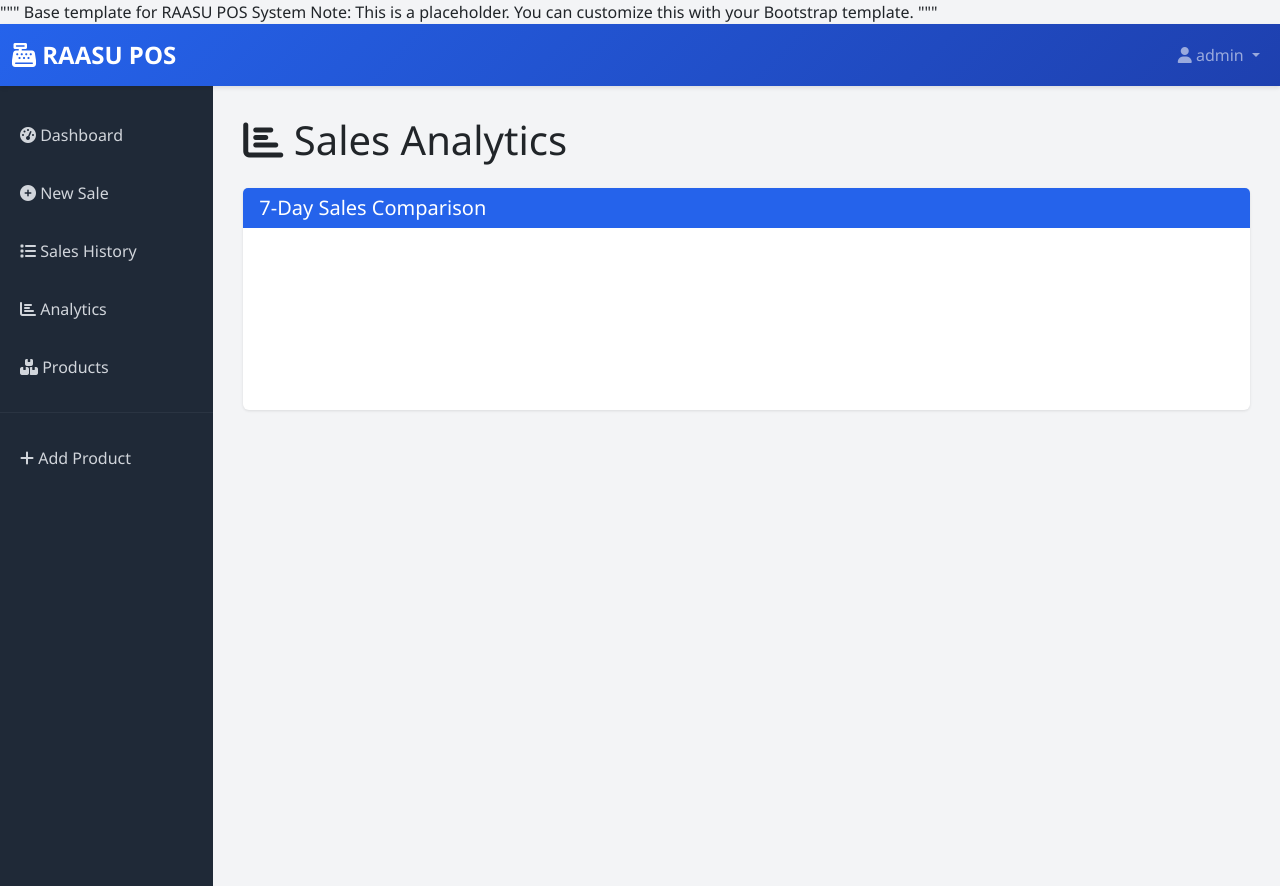
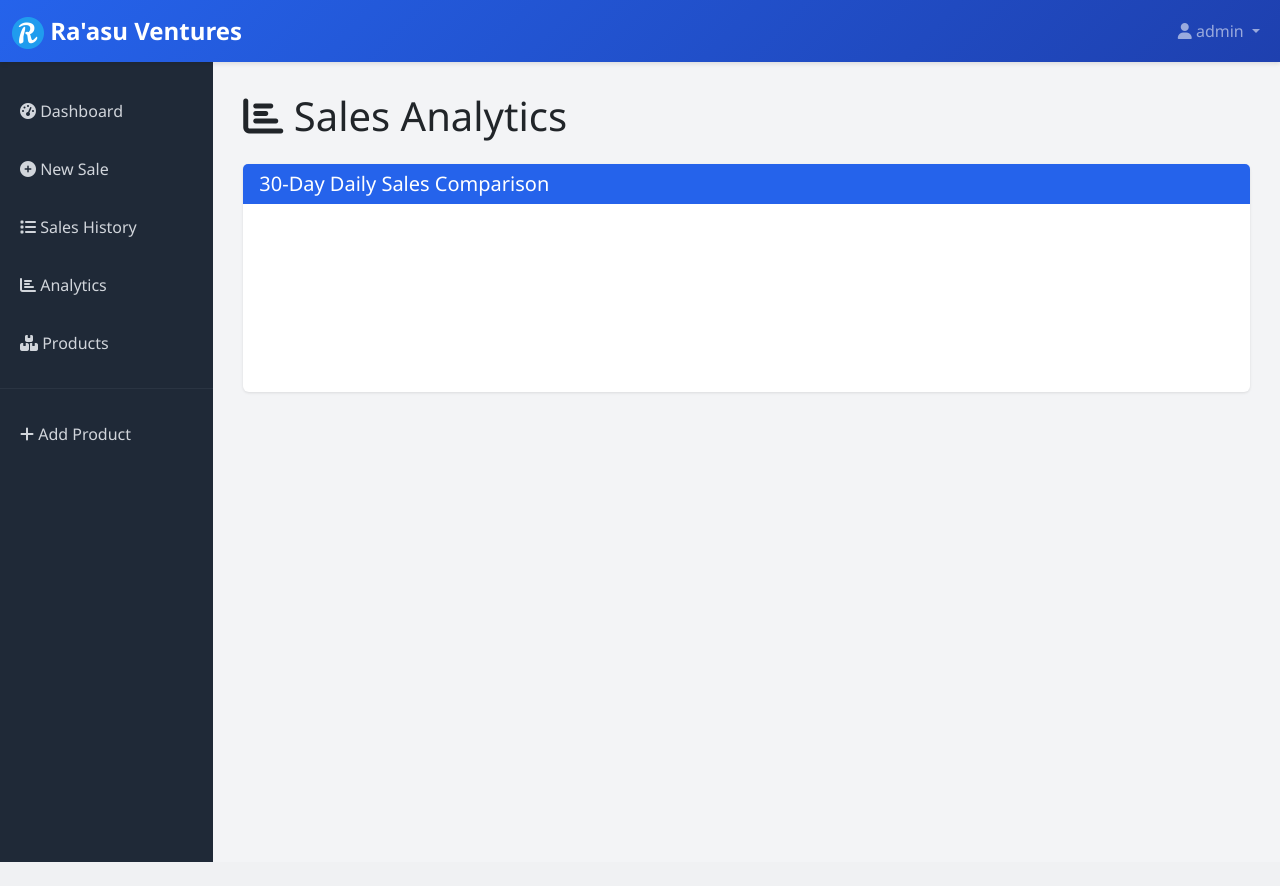
Before and after one commit to sannysuarez/ESC-POS, a Flask app: page /sales/analytics/chart in a window 1280 px wide. After the commit the page ends 862 px from the top, so only its background shows below. Run offline with Flask 3, Linux system fonts and the light colour scheme; a user stored in the database is signed in; data that the repository does not hold is empty; a map, chart or similar area stays blank.

Commit message:
fixed analytics

```diff
--- a/RAASU/v2.0.0/app/routes/sales.py
+++ b/RAASU/v2.0.0/app/routes/sales.py
@@ -81,9 +81,9 @@ def view_sale(sale_id):
 @sales_bp.route('/analytics/daily', methods=['GET'])
 @login_required
 def daily_analytics():
-    """Get daily sales analytics for last 7 days"""
+    """Get daily sales analytics for last 30 days"""
     end_date = datetime.now().date()
-    start_date = end_date - timedelta(days=6)
+    start_date = end_date - timedelta(days=29)
 
     sales = Sale.query.filter(
         Sale.sale_date >= start_date,
@@ -92,7 +92,7 @@ def daily_analytics():
 
     # Group by date
     daily_data = {}
-    for i in range(7):
+    for i in range(30):
         date = start_date + timedelta(days=i)
         daily_data[date.isoformat()] = 0.0
 
@@ -103,7 +103,7 @@ def daily_analytics():
     return jsonify({
         'dates': list(daily_data.keys()),
         'totals': list(daily_data.values()),
-        'currency': 'USD'
+        'currency': 'INR'
     })
 
 @sales_bp.route('/analytics/chart')
--- a/RAASU/v2.0.0/app/templates/auth/login.html
+++ b/RAASU/v2.0.0/app/templates/auth/login.html
@@ -9,8 +9,8 @@
             <div class="card shadow-lg">
                 <div class="card-body p-5">
                     <div class="text-center mb-4">
-                        <h2><i class="fas fa-cash-register" style="color: #2563eb;"></i></h2>
-                        <h3>RAASU POS</h3>
+                        <img src="{{ url_for('static', filename='favicon_io/favicon-32x32.png') }}" alt="Logo" class="img-fluid" style="max-height: 40px;">
+                        <h3>Ra'asu Login</h3>
                         <p class="text-muted">Web-based Thermal Printer System</p>
                     </div>
 
--- a/RAASU/v2.0.0/app/templates/base.html
+++ b/RAASU/v2.0.0/app/templates/base.html
@@ -1,7 +1,3 @@
-"""
-Base template for RAASU POS System
-Note: This is a placeholder. You can customize this with your Bootstrap template.
-"""
 <!DOCTYPE html>
 <html lang="en">
 <head>
@@ -15,6 +11,8 @@ Note: This is a placeholder. You can customize this with your Bootstrap template
     <link rel="stylesheet" href="https://cdnjs.cloudflare.com/ajax/libs/font-awesome/6.5.2/css/all.min.css">
     <!-- Chart.js -->
     <script src="https://cdn.jsdelivr.net/npm/chart.js@4.4.1/dist/chart.min.js"></script>
+    <!-- Favicon -->
+    <link rel="icon" type="image/png" href="{{ url_for('static', filename='favicon_io/favicon-32x32.png') }}">
 
     <style>
         :root {
@@ -118,6 +116,7 @@ Note: This is a placeholder. You can customize this with your Bootstrap template
         .table-hover tbody tr:hover {
             background-color: #f3f4f6;
         }
+
     </style>
 
     {% block extra_css %}{% endblock %}
@@ -127,7 +126,7 @@ Note: This is a placeholder. You can customize this with your Bootstrap template
     <nav class="navbar navbar-expand-lg navbar-dark">
         <div class="container-fluid">
             <a class="navbar-brand" href="{{ url_for('main.dashboard') }}">
-                <i class="fas fa-cash-register"></i> RAASU POS
+                <img src="{{ url_for('static', filename='favicon_io/favicon-32x32.png') }}" alt="Logo" class="img-fluid" style="max-height: 40px;"> Ra'asu Ventures
             </a>
             <button class="navbar-toggler" type="button" data-bs-toggle="collapse" data-bs-target="#navbarNav">
                 <span class="navbar-toggler-icon"></span>
--- a/RAASU/v2.0.0/app/templates/dashboard.html
+++ b/RAASU/v2.0.0/app/templates/dashboard.html
@@ -12,7 +12,7 @@
     <div class="col-md-3">
         <div class="stat-card">
             <h5>Today's Total</h5>
-            <div class="value" id="today-total">₹{{ "%.2f"|format(stats.today_total) }}</div>
+            <div class="value" id="today-total">₦{{ "{:,.0f}".format(stats.today_total) }}</div>
         </div>
     </div>
     <div class="col-md-3">
@@ -89,7 +89,7 @@ setInterval(function() {
     fetch('/api/dashboard-stats')
         .then(response => response.json())
         .then(data => {
-            document.getElementById('today-total').innerHTML = '₹' + data.today_total.toFixed(2);
+            document.getElementById('today-total').innerHTML = '₦' + Number(data.today_total).toLocaleString(undefined, {minimumFractionDigits: 0, maximumFractionDigits: 0});
         });
 }, 30000);
 
--- a/RAASU/v2.0.0/app/templates/products/list.html
+++ b/RAASU/v2.0.0/app/templates/products/list.html
@@ -32,7 +32,7 @@
                     {% for product in products %}
                     <tr>
                         <td><strong>{{ product.name }}</strong></td>
-                        <td>₹{{ "%.2f"|format(product.price) }}</td>
+                        <td>₦{{ "{:,.0f}".format(product.price) }}</td>
                         <td>{{ product.description or '-' }}</td>
                         <td>
                             <span class="badge bg-success">Active</span>
--- a/RAASU/v2.0.0/app/templates/sales/analytics.html
+++ b/RAASU/v2.0.0/app/templates/sales/analytics.html
@@ -11,7 +11,7 @@
     <div class="col-md-12">
         <div class="card">
             <div class="card-header">
-                <h5 class="card-title mb-0">7-Day Sales Comparison</h5>
+                <h5 class="card-title mb-0">30-Day Daily Sales Comparison</h5>
             </div>
             <div class="card-body">
                 <canvas id="salesChart" style="max-height: 400px;"></canvas>
@@ -35,7 +35,7 @@ fetch('/sales/analytics/daily')
             data: {
                 labels: labels,
                 datasets: [{
-                    label: 'Daily Sales (₹)',
+                    label: 'Daily Sales (₦)',
                     data: data.totals,
                     backgroundColor: '#2563eb',
                     borderColor: '#1e40af',
@@ -56,7 +56,7 @@ fetch('/sales/analytics/daily')
                         beginAtZero: true,
                         ticks: {
                             callback: function(value) {
-                                return '₹' + value.toFixed(0);
+                                return '₦' + Number(value).toLocaleString(undefined, { minimumFractionDigits: 0, maximumFractionDigits: 0 });
                             }
                         }
                     }
--- a/RAASU/v2.0.0/app/templates/sales/list.html
+++ b/RAASU/v2.0.0/app/templates/sales/list.html
@@ -26,7 +26,7 @@
                     <tr>
                         <td>{{ sale.created_at.strftime('%Y-%m-%d %H:%M') }}</td>
                         <td>{{ sale.user.username }}</td>
-                        <td><strong>₹{{ "%.2f"|format(sale.total_amount) }}</strong></td>
+                        <td><strong>₦{{ "{:,.0f}".format(sale.total_amount) }}</strong></td>
                         <td>{{ sale.items.count() }}</td>
                         <td>
                             {% if sale.is_printed %}
--- a/RAASU/v2.0.0/app/templates/sales/view.html
+++ b/RAASU/v2.0.0/app/templates/sales/view.html
@@ -65,8 +65,8 @@
                             <tr>
                                 <td>{{ item.product.name }}</td>
                                 <td>{{ item.quantity }}</td>
-                                <td>₹{{ "%.2f"|format(item.price) }}</td>
-                                <td>₹{{ "%.2f"|format(item.total) }}</td>
+                                <td>₦{{ "{:,.0f}".format(item.price) }}</td>
+                                <td>₦{{ "{:,.0f}".format(item.total) }}</td>
                             </tr>
                             {% endfor %}
                         </tbody>
@@ -74,7 +74,7 @@
                 </div>
                 <hr>
                 <div class="text-end">
-                    <h4>Total: ₹{{ "%.2f"|format(sale.total_amount) }}</h4>
+                    <h4>Total: ₦{{ "{:,.0f}".format(sale.total_amount) }}</h4>
                 </div>
             </div>
         </div>
```
Also changed, not shown: RAASU/v2.0.0/app/templates/sales/new.html (+6 -6 lines).
